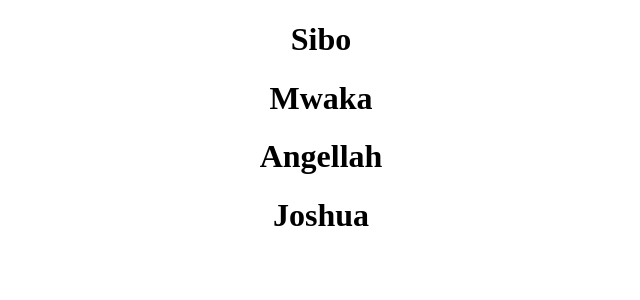
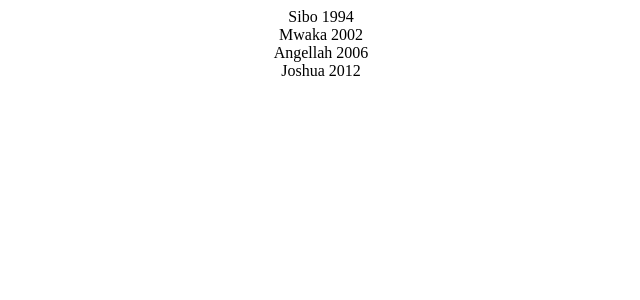
Before and after one commit to Mwakanemela/React-Courses, a React (Create React App) app in the folder Youtube/PedroTech/episode1/: page / in a window 1280 px wide. Shown: the top 300 px of the page, without its empty margins (319-959 px from the left). Built offline with nearby package versions, Linux system fonts and the light colour scheme.

Commit message:
looping through an object

```diff
--- a/Youtube/PedroTech/episode1/src/App.js
+++ b/Youtube/PedroTech/episode1/src/App.js
@@ -1,11 +1,20 @@
 import './App.css';
 
 function App() {
-  const names = ["Sibo", "Mwaka","Angellah","Joshua"]
+  const users = [
+    {name: "Sibo", year: 1994},
+    {name: "Mwaka", year:2002},
+    {name: "Angellah", year: 2006},
+    {name: "Joshua", year:2012}
+  ]
   return (
     <div className="App">
-        {names.map((name, key) => {
-          return <h1 key={key}>{name}</h1>
+        {users.map((user, key) => {
+          return (
+            <div>
+              {user.name} {user.year}
+            </div>
+          )
         })}
     </div>
   );
```
